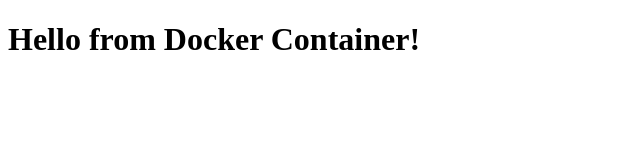
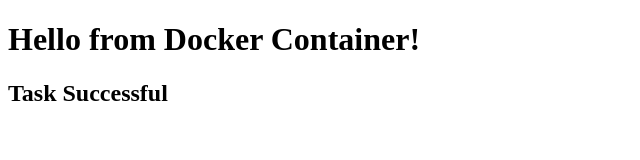
Before and after one commit to Satyajitp2509/web_app, a plain HTML site: page index.html in a window 1280 px wide. Shown: the whole page, without its empty margins (0-640 px from the left). Drawn offline with Linux system fonts and the light colour scheme.

Commit message:
Update index.html

```diff
--- a/index.html
+++ b/index.html
@@ -5,5 +5,6 @@
   </head>
   <body>
     <h1>Hello from Docker Container!</h1>
+    <h2>Task Successful</h2>
   </body>
 </html>
```
